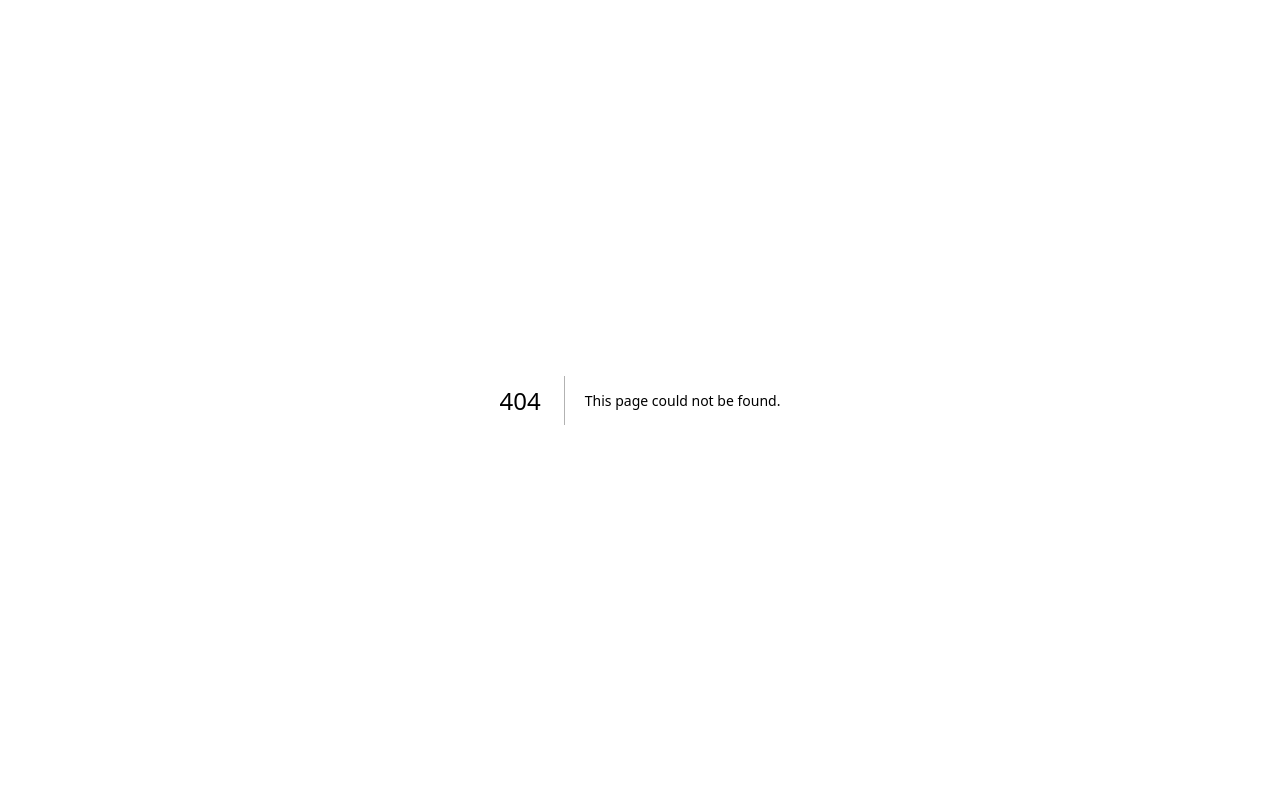
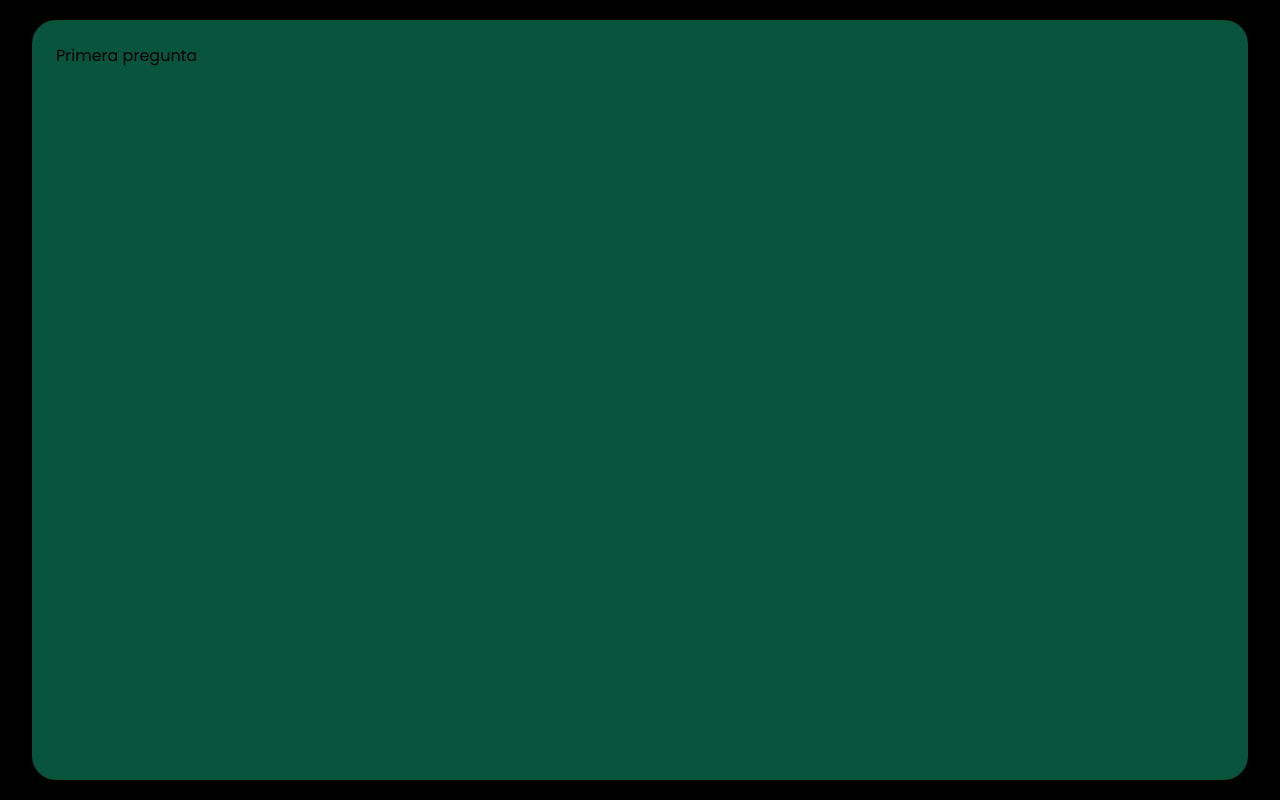
Before and after one commit to LinkTo-ThePast/psyvg-dev, a Next.js app: page /questions in a window 1280 px wide. Before the commit this address had no page. Built offline with nearby package versions, Linux system fonts and the light colour scheme.

Commit message:
feat(landing): adding questions

```diff
--- /dev/null
+++ b/app/(survey)/questions/page.tsx
@@ -0,0 +1,11 @@
+import MainLayout from "@/app/components/layouts/main-layout/MainLayout";
+
+const QuestionsPage = () => {
+  return (
+    <MainLayout>
+      <p>Primera pregunta</p>
+    </MainLayout>
+  );
+};
+
+export default QuestionsPage;
--- a/app/components/layouts/main-layout/MainLayout.tsx
+++ b/app/components/layouts/main-layout/MainLayout.tsx
@@ -13,7 +13,7 @@ const MainLayout = ({ children }: { children: React.ReactNode }) => {
   return (
     <main
       id="main-container"
-      className={`min-h-screen bg-primary_white relative overflow-hidden`}
+      className={`min-h-screen bg-black relative overflow-hidden`}
     >
       <div
         id="main-card"
```
